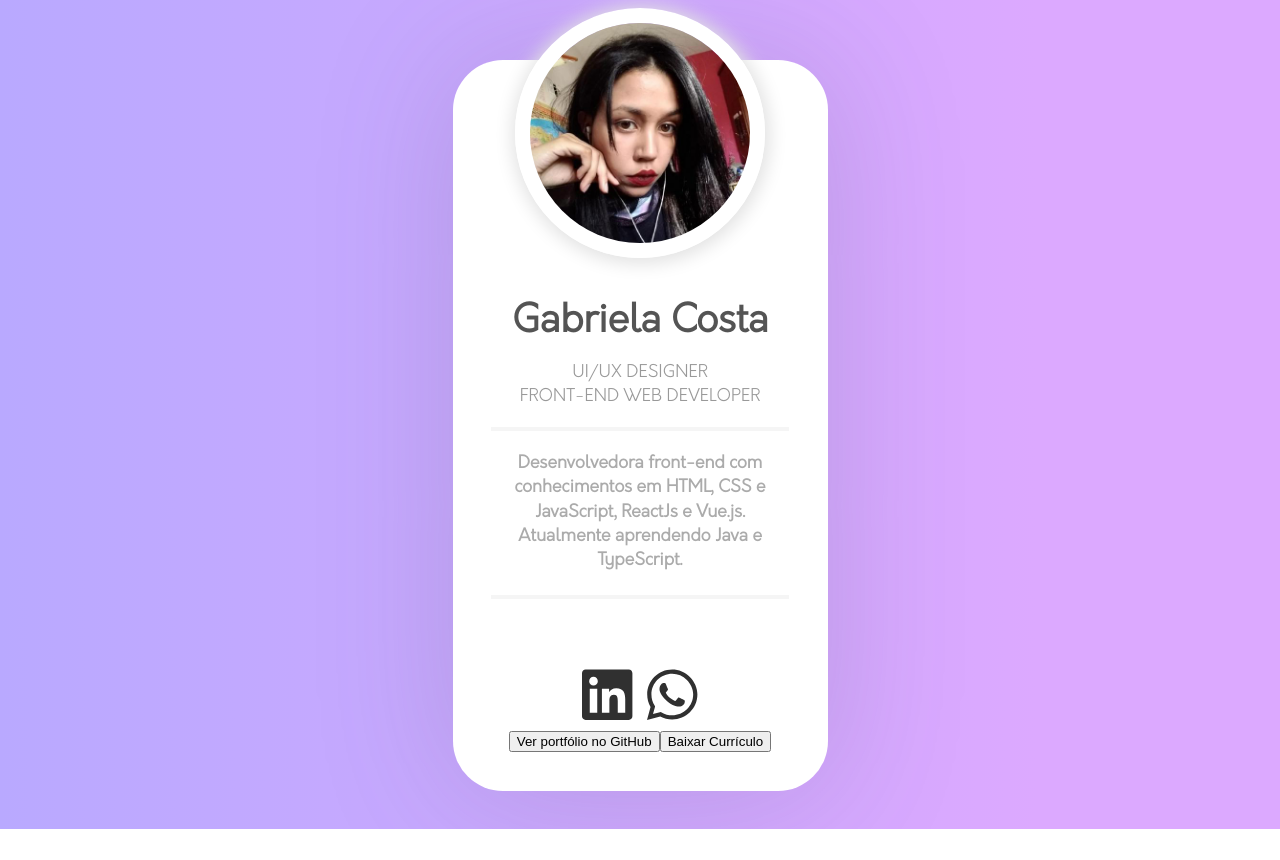
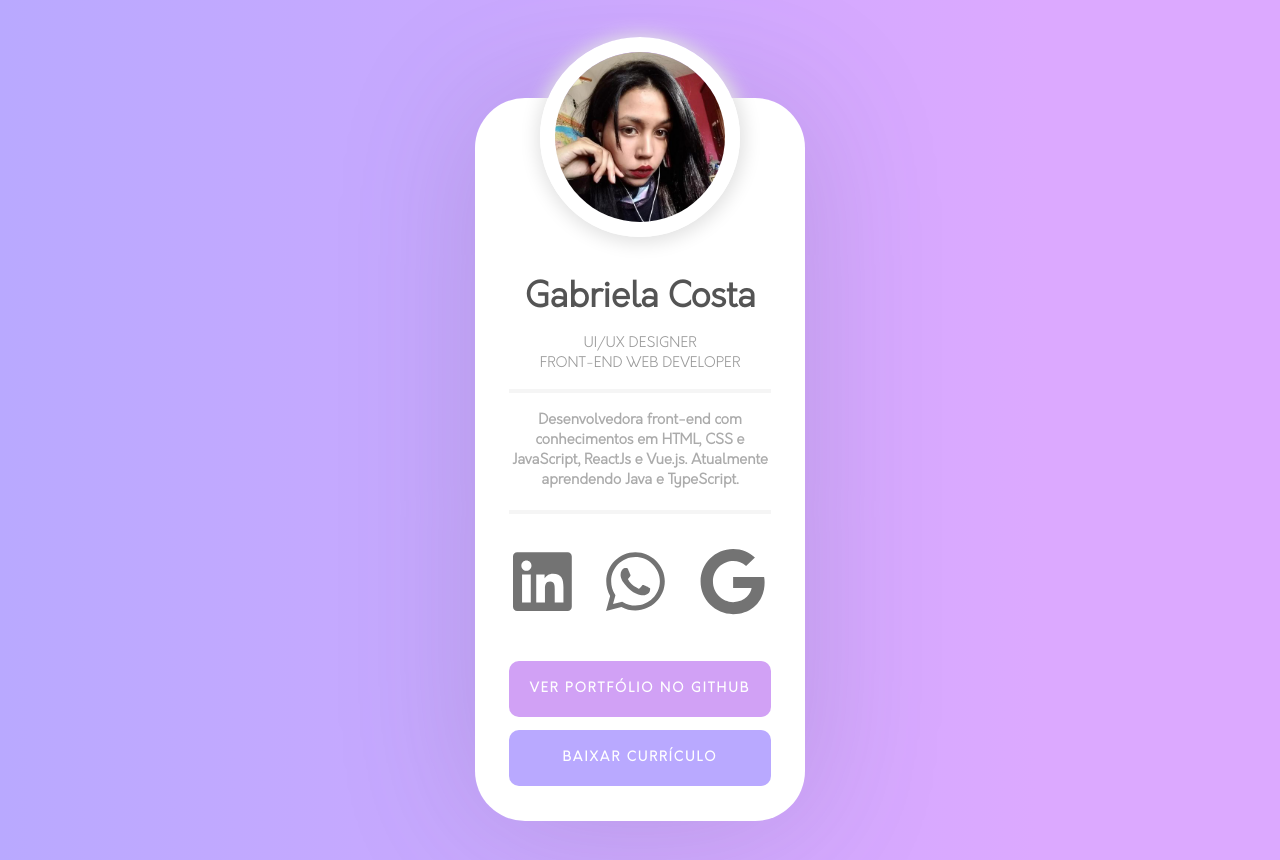
Before and after one commit to gabrielaalvescosta/business-card, a Vue app: page / in a window 1280 px wide. Before the commit the page ends 829 px from the top, so only its background shows below. Built offline with nearby package versions, Linux system fonts and the light colour scheme.

Commit message:
CSS buttons

```diff
--- a/src/components/Bio.vue
+++ b/src/components/Bio.vue
@@ -25,7 +25,7 @@ export default {
       }
 
       .body__profile__title h1 {
-        font-size: 2em;
+        font-size: 1.8em;
         font-weight: 900;
         text-align: center;
         color: rgb(84, 84, 84);
@@ -33,7 +33,7 @@ export default {
       }
 
       .body__profile__title h2 {
-        font-size: 0.9em;
+        font-size: 0.75em;
         color: rgb(153, 153, 153);
         line-height: 1.391;
         font-weight: lighter;
@@ -43,7 +43,7 @@ export default {
       }
 
       .body__profile__bio {
-        font-size: 0.9em;
+        font-size: 0.75em;
         color: rgb(171, 171, 171);
         font-weight: 900;
         line-height: 1.404;
--- a/src/components/Buttons.vue
+++ b/src/components/Buttons.vue
@@ -1,6 +1,6 @@
 <template>
-        <button class="body__profile__github">Ver portfólio no GitHub</button>
-      <button class="body__profile__download">Baixar Currículo</button>
+        <button class="body__profile__button github">Ver portfólio no GitHub</button>
+      <button class="body__profile__button cv">Baixar Currículo</button>
 </template>
 
 <script>
@@ -10,5 +10,26 @@ export default {
 </script>
 
 <style>
+    .body__profile button {
+      border: none;
+      border-radius: 10px;
+      font-family: Orkney;
+      text-transform: uppercase;
+      padding: 1.5em 1em;
+      width: 100%;
+      color: white;
+      letter-spacing: 2px;
+      font-weight: bold;
+      margin: 0.5em 0;
+
+    }
+
+    .github {
+      background-color: #d1a1f5;
+    }
+
+    .cv {
+      background-color: #b9a9ff;
+    }
 
 </style>
--- a/src/components/Card.vue
+++ b/src/components/Card.vue
@@ -1,9 +1,11 @@
 <template>
+  <div class="body__container">
   <div class="body__profile">
     <Photo/>
     <Bio/>
     <Social/>
     <Buttons/>
+  </div>
   </div>
 </template>
 
@@ -25,12 +27,20 @@ export default {
 </script>
 
 <style>
+
+    .body__container {
+
+        display: flex;
+        justify-content: center;
+        align-items: center;
+    }
+
     .body__profile {
         background: white;
         border-radius: 50px;
-        padding: 2em;
+        padding: 1.5em 1.75em;
         margin: 2em auto;
-        max-width: 375px;
+        max-width: 330px;
         box-shadow: 0px 3px 136px 0px rgba(88, 87, 119, 0.21);
     }
 </style>
--- a/src/components/Photo.vue
+++ b/src/components/Photo.vue
@@ -13,8 +13,8 @@ export default {
 <style>
     .body__profile__photo img {
         border-radius: 50%;
-        width: 250px;
-        height: 250px;
+        width: 200px;
+        height: 200px;
         border: 15px solid #fff;
         top: -90px;
         position: relative;
--- a/src/components/Social.vue
+++ b/src/components/Social.vue
@@ -1,6 +1,6 @@
 <template>
       <div class="body__profile__icons">
-      <fa :icon="['fab', 'linkedin']" /> <fa :icon="['fab', 'whatsapp']" />  <fa :icon="email" />
+      <fa :icon="['fab', 'linkedin']" /> <fa :icon="['fab', 'whatsapp']" />  <fa :icon="['fab', 'google']" />
       </div>
 </template>
 
@@ -12,6 +12,10 @@ export default {
 
 <style>
         .body__profile__icons {
-            font-size: 3em;
+            font-size: 3.5em;
+            letter-spacing: 0.25em;
+            top: -30px;
+            color: #737373;
+            position: relative;
         }
 </style>
```
